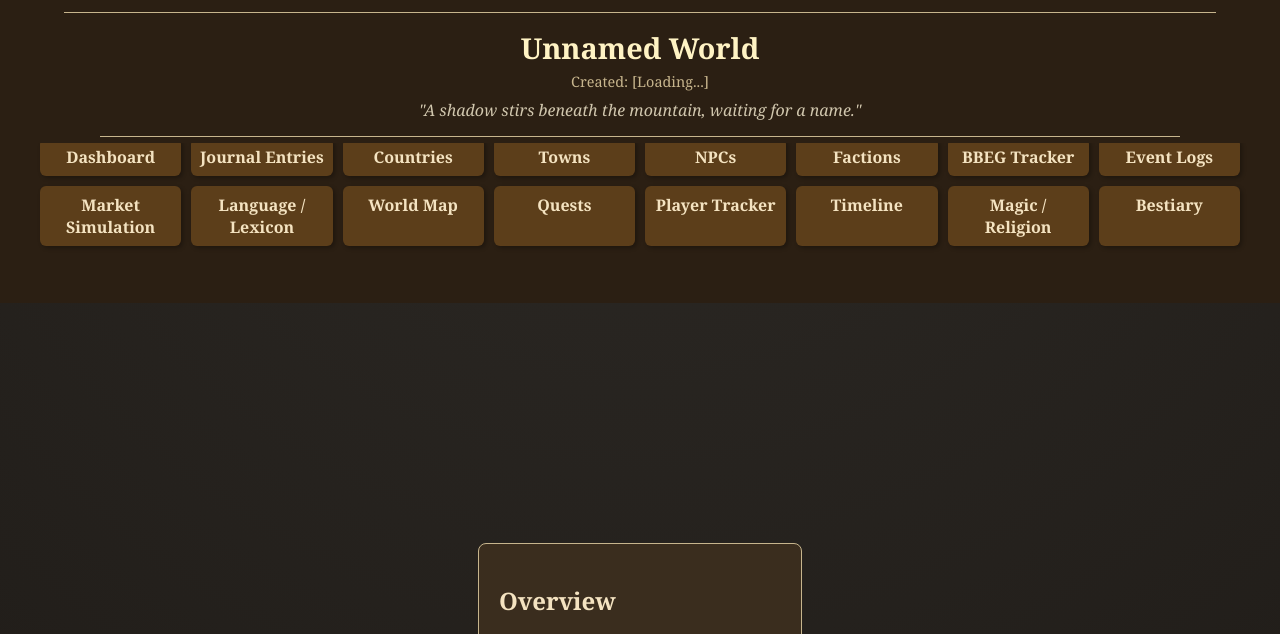
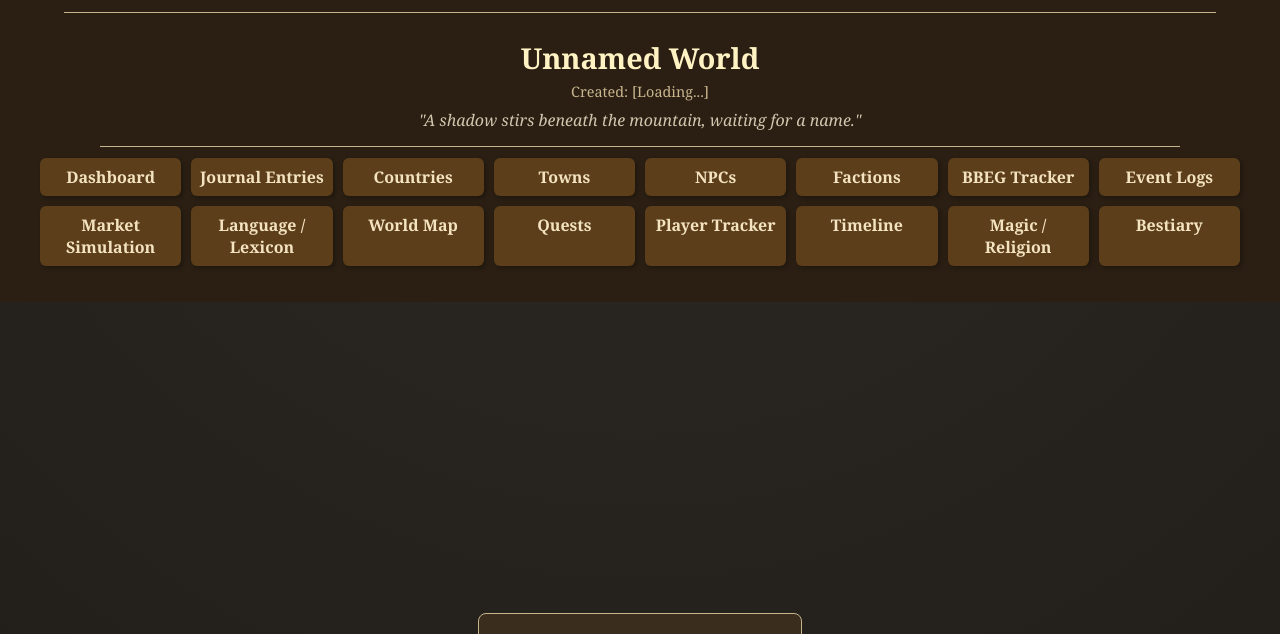
Before and after one commit to DurinTheDeathless/livingworldengine, a website: page public/play.html in a window 1280 px wide. Shown: the part 117-751 px from the top of the page. Drawn offline with Linux system fonts and the light colour scheme.

Commit message:
Fix title section display and layout structure in play.html 22

```diff
--- a/public/play.html
+++ b/public/play.html
@@ -11,7 +11,7 @@
   color: #f4e3c1;
   font-family: Georgia, serif;
   margin: 0;
-  padding: 380px 20px 20px 20px;
+  padding: 450px 20px 20px 20px;
   text-align: center;
 }
 
@@ -123,7 +123,7 @@ h1 {
 
 #info-section {
   position: fixed;
-  top: 140px;
+  top: 150px;
   left: 0;
   width: 100%;
   z-index: 9998;
@@ -142,11 +142,10 @@ h1 {
 
 #nav-section {
   position: fixed;
-  top: 250px;
+  top: 270px;
   left: 0;
   width: 100%;
   z-index: 9997;
-  height: 160px;
   background-color: #2b1f13;
   margin: 0;
   padding: 5px 0;
```
